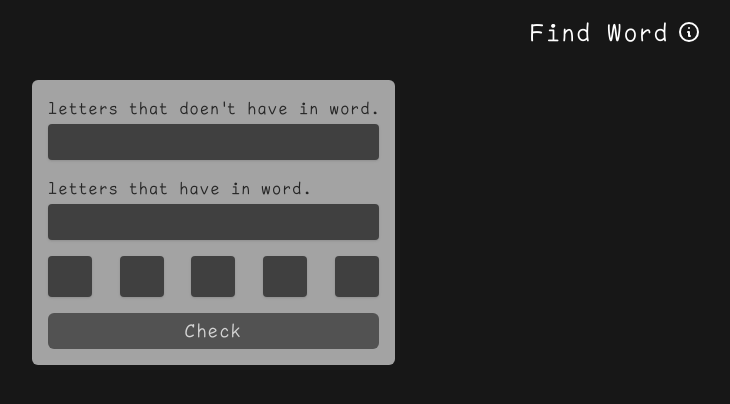
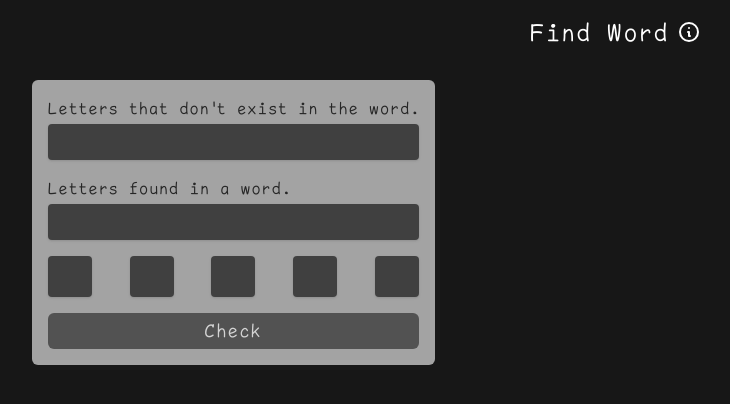
Before and after one commit to nut1414/svacmai.top, a Next.js app: page /findword in a window 1280 px wide. Shown: the top 404 px of the page, without its empty margins (24-754 px from the left). Built offline with nearby package versions, Linux system fonts and the light colour scheme; what tw-elements would draw is missing.

Commit message:
feat: fix splling mistake

```diff
--- a/pages/findword.tsx
+++ b/pages/findword.tsx
@@ -185,7 +185,7 @@ const FindWord: FC = () => {
           {/* NOTE - noLetter */}
           <div>
             <p className="mb-1 text-neutral-800">
-              letters that doen't have in word.
+              Letters that don't exist in the word.
             </p>
             <input
               type="text"
@@ -199,7 +199,7 @@ const FindWord: FC = () => {
           </div>
           {/* NOTE - hasLetter */}
           <div>
-            <p className="mb-1 text-neutral-800">letters that have in word.</p>
+            <p className="mb-1 text-neutral-800">Letters found in a word.</p>
             <input
               type="text"
               value={word.hasLetter.filter((letter) => letter !== '').join('')}
```
